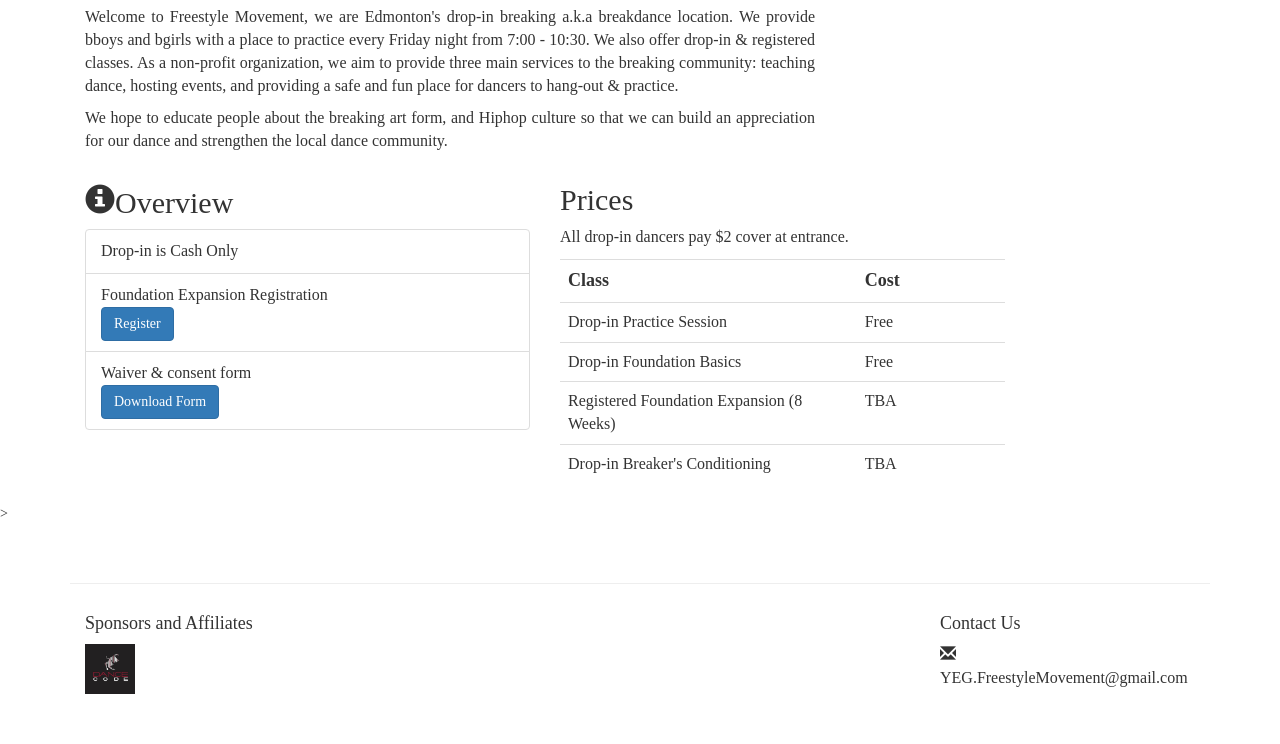
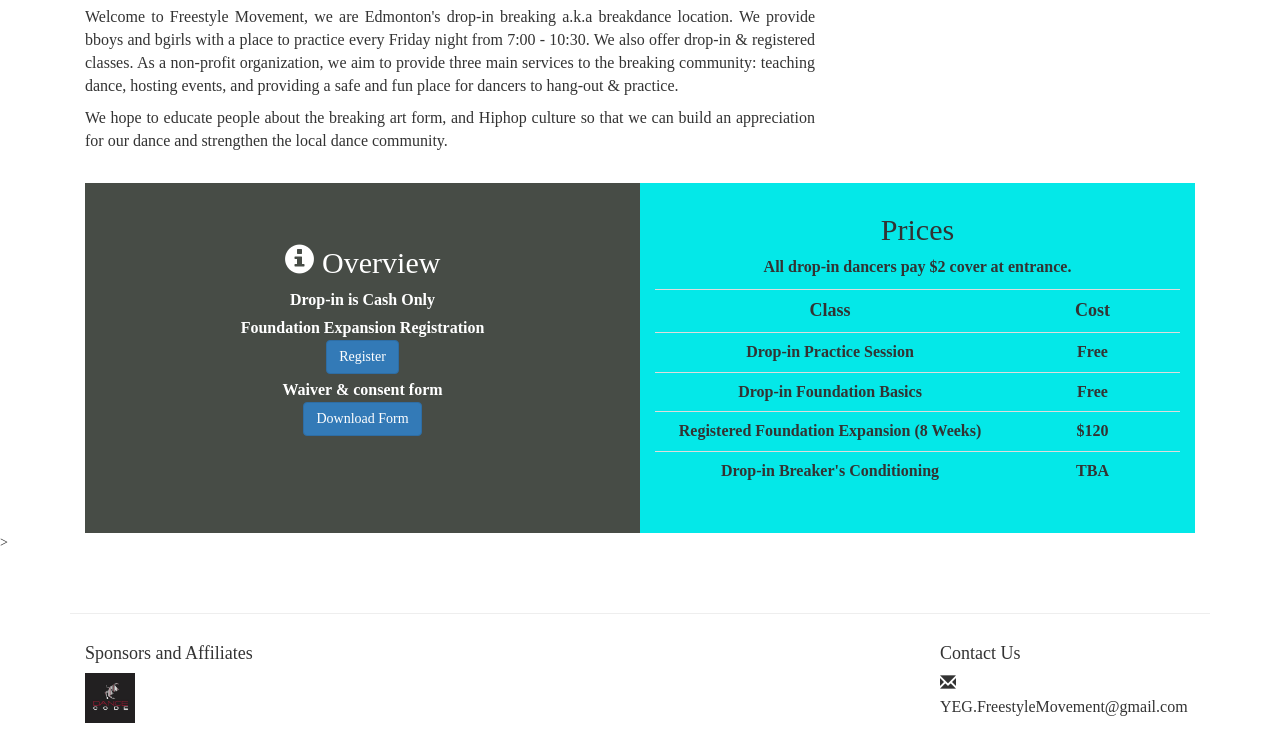
Before and after one commit to linhub15/freestyle-movement-site, a PHP site: page / in a window 1280 px wide. Shown: the part 431-1175 px from the top of the page. Before the commit the page ends 1125 px from the top, so only its background shows below. Run offline with PHP 8.4, Linux system fonts and the light colour scheme; some libraries are stand-ins or nearby versions; some web fonts are replaced.

Commit message:
Styling index page/added picture on mission page

```diff
--- a/about-mission.html
+++ b/about-mission.html
@@ -125,7 +125,7 @@
             <h3 class="glyphDivider text-center"><span class="glyphicon glyphicon-minus"/></h3>
             <div class="row">
                 <div class="col-md-4 obj-borders" >
-                    <img src="images/FB_class2.jpg" width="200px" height="200px" class="center-block">
+                    <img src="images/FB_class2.png" width="200px" height="200px" class="center-block">
                     <h2 class="text-center">Teach Classes</h2>
                     <p class="text-center text-just">In order to spread breaking to as many people as possible, we are offering our level 1 classes for free. We focus heavily on foundation. Whether it's ballet, jazz, or breaking,
                     all dance styles have their foundation. </p>
@@ -136,13 +136,13 @@
                 </div>
 
                 <div class="col-md-4 obj-borders">
-                    <img src="http://www.languagenut.com/assets/media/placeholders/250x250-circle.png" width="200px" height="200px" class="center-block">
+                    <img src="images/event_pic.png" width="200px" height="200px" class="center-block">
                     <h2 class="text-center">Host Events</h2>
                     <p class="text-center text-just">A Bgirl or Bboy's true test is on the dance floor. For those breakers that want to compete, we want to provide opportunities for them to test their skills against others.
                     Whether it be in a breaking battle, or a choreographed showcase competition, dancers can inspire others to work harder and improve.</p>
                 </div>
                 <div class="col-md-4 obj-borders">
-                    <img src="images/session_pic.jpg" width="200px" height="200px" class="center-block">
+                    <img src="images/session_pic.png" width="200px" height="200px" class="center-block">
                     <h2 class="text-center">Session Spots</h2>
                     <p class="text-center text-just">Our long term goal is to have our very own location with convenient access to public transportation and large space for dancers of all ages to use.</p>
                     <p class="text-center text-just">We understand how it feels to want to practice but not have a space to do so. Either the place is too expensive, takes too long to get to, or just doesn't fit with our schedule.</p>
--- a/css/site.css
+++ b/css/site.css
@@ -144,15 +144,45 @@ th{
 	font-size: 42px;
 	font-weight: bold;
 }
-
-.announcement ul{
-	margin:0;
+.overview-price-div{
+	padding-top: 20px;
+}
+.overview-div{
+	background-color: #474c46;
+	text-align: center;
+	color:#fff;
+	height: 350px;
+}
+.overview-text-div{
+	padding-top: 40px;
+}
+.overview-text-div ul{
+	list-style-type: none;
 	padding: 0;
 }
-.announcement li{
-	/*font-weight: bold;*/
+.overview-text-div li{
+	font-weight: bold;
 	font-size: 16px;
-	padding-bottom: 10px;
+	padding-bottom: 5px;
+
+}
+
+.prices-div{
+	background-color: #04e8e8;
+	text-align: center;
+	font-weight: bold;
+	height: 350px;
+	padding-top: 10px;
+}
+.prices-div th{
+	text-align: center;
+	font-size: 18px;
+}
+@media(max-width: 391px){
+
+	.prices-div{
+		height: 430px;
+	}
 }
 
 /*Social Media Icons*/
--- a/index.html
+++ b/index.html
@@ -135,26 +135,27 @@
             	</div>
 
                 </div> <!-- End Social Media-->
+                <div class="col-md-12 overview-price-div">
                 <!--Announcement-->
-                <div class="col-md-5">
-                    <div class="announcement">
-                        <h2><span class="glyphicon glyphicon-info-sign"></span>Overview</h2>
-                        <ul class="list-group">
-                            <li class="list-group-item">Drop-in is Cash Only</li>
-                            <li class="list-group-item">Foundation Expansion Registration<br/>
+                <div class="col-md-6 overview-div">
+                    <div class="overview-text-div">
+                        <h2><span class="glyphicon glyphicon-info-sign"></span> Overview</h2>
+                        <ul>
+                            <li>Drop-in is Cash Only</li>
+                            <li>Foundation Expansion Registration<br/>
                                 <a class="btn btn-primary" href="http://goo.gl/forms/NUSOO4vV2TLglyBd2" target="_blank">Register</a>
                             </li>
-                            <li class="list-group-item">Waiver &amp; consent form<br/>
+                            <li>Waiver &amp; consent form<br/>
                                 <a href="documents/Waiver_FOIP.pdf" class="btn btn-primary" target="_blank">Download Form</a>
                             </li>
 
 
                         </ul>
-                    </div><!--End of announcement div-->
+                    </div><!--End of overview div-->
                 </div>
 
                 <!-- Prices section-->
-                <div class="col-md-5">
+                <div class="col-md-6 prices-div" >
                         <h2>Prices</h2>
                         <p>All drop-in dancers pay $2 cover at entrance.</p>
                         <table class="table">
@@ -172,7 +173,7 @@
                             </tr>
                             <tr>
                                 <td class="col-md-8">Registered Foundation Expansion (8 Weeks)</td>
-                                <td class="col-md-4">TBA</td>
+                                <td class="col-md-4">$120</td>
                             </tr>
                             <tr>
                                 <td class="col-md-8">Drop-in Breaker's Conditioning</td>
@@ -180,6 +181,7 @@
                             </tr>
                         </table>
                 </div>
+                </div><!--End of Announcement-price-div-->
                 <!-- <a class="twitter-timeline" href="https://twitter.com/YEG_FS">Tweets by YEG_FS</a> <script async src="//platform.twitter.com/widgets.js" charset="utf-8"></script> -->
 
 
```
Also changed, not shown: images/FB_class2.jpg (deleted), images/FB_class2.png (added), images/event_pic.png (added), images/session_pic.jpg (deleted), images/session_pic.png (added).
